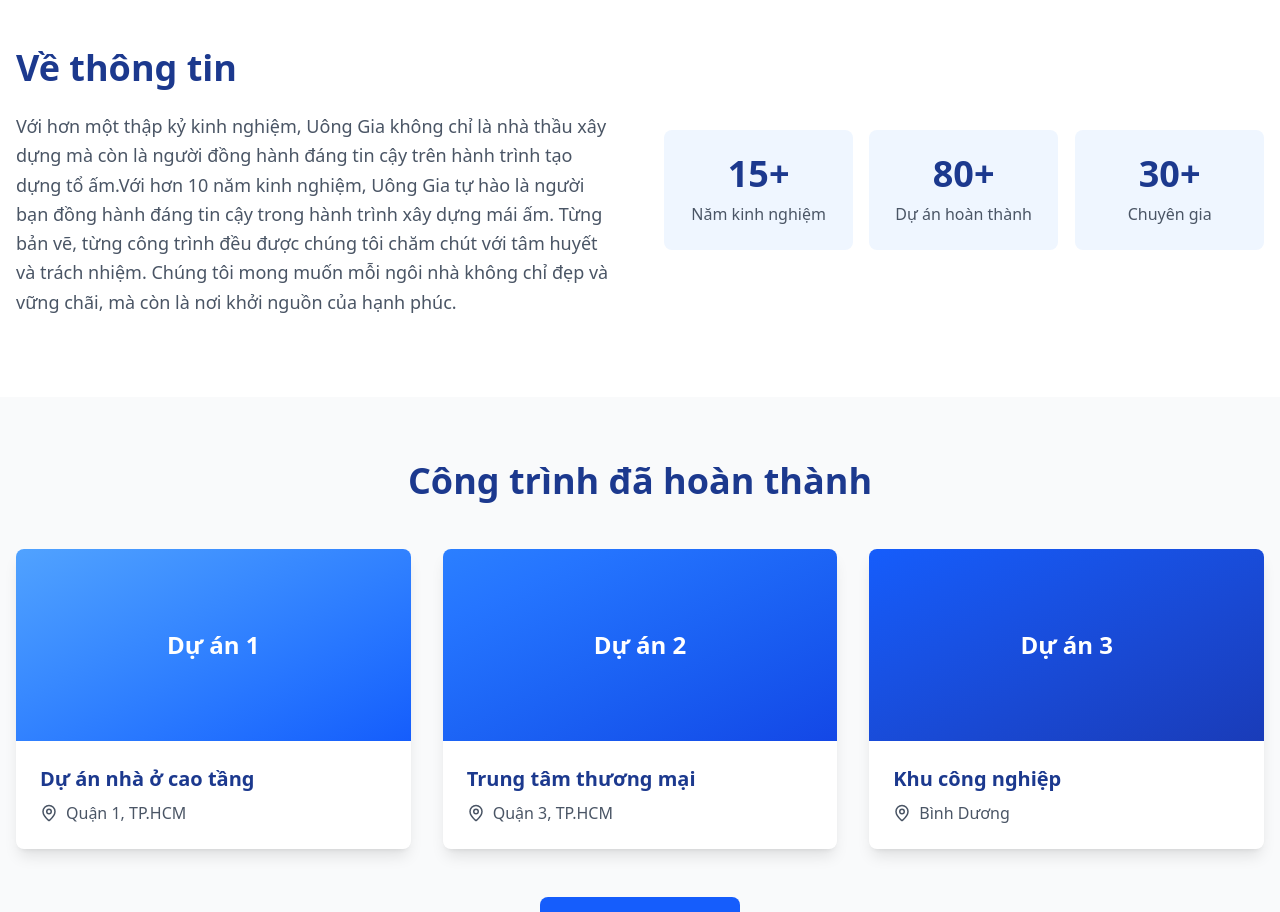
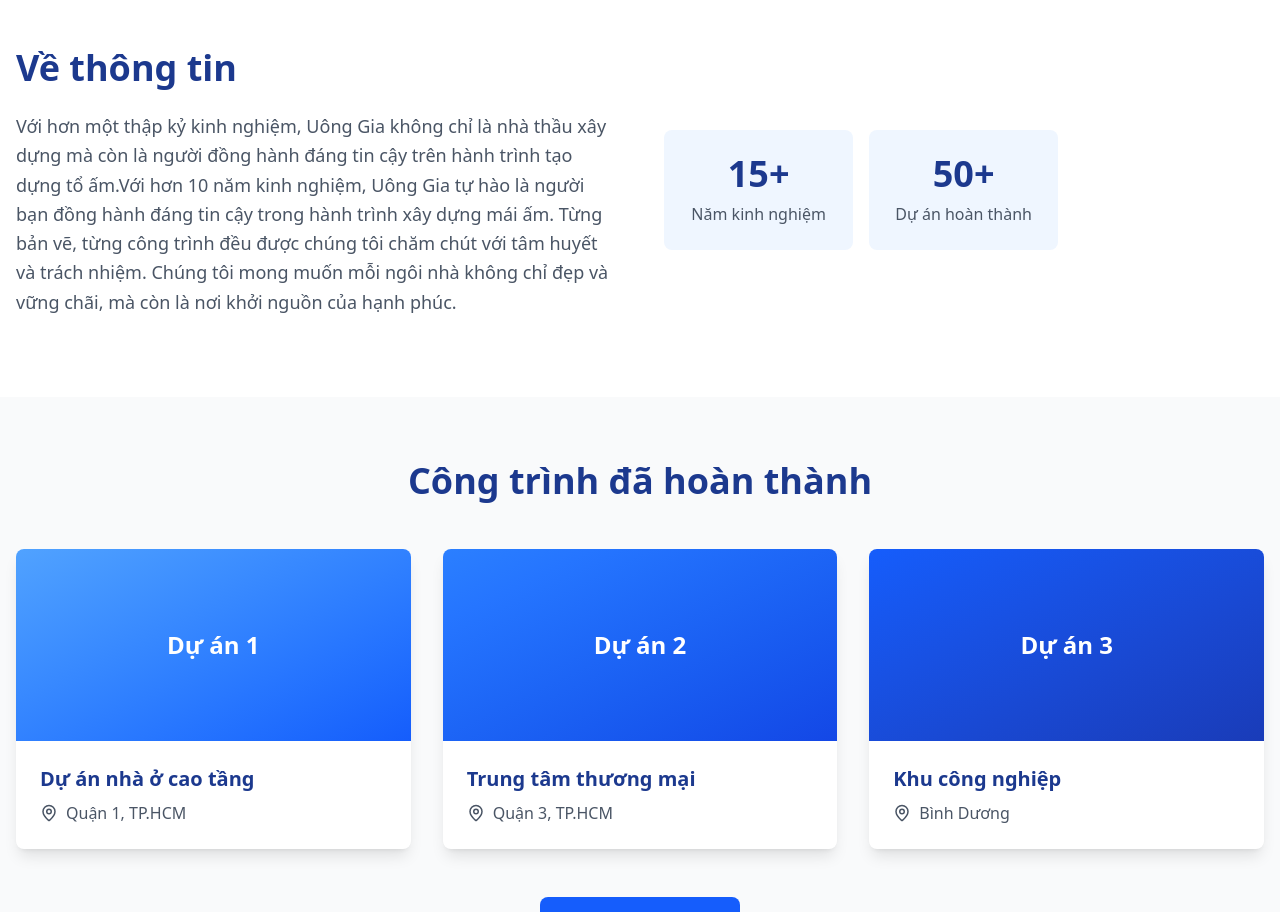
Before and after one commit to Dung554/UongGiaConstruction, a React (Vite) app in the folder FE/UongGiaConstruction/: page / in a window 1280 px wide. Shown: the part 880-1792 px from the top of the page. Built offline with nearby package versions, Linux system fonts and the light colour scheme; no server answers.

Commit message:
Update Overview.tsx

```diff
--- a/FE/UongGiaConstruction/src/components/Overview.tsx
+++ b/FE/UongGiaConstruction/src/components/Overview.tsx
@@ -21,13 +21,10 @@
               <p className="text-gray-600">Năm kinh nghiệm</p>
             </div>
             <div className={`bg-blue-50 p-6 rounded-lg transform transition hover:scale-105 ${isInView ? 'animate-bounce-in delay-100' : 'opacity-0'}`}>
-              <div className="text-4xl font-bold text-blue-900 mb-2">80+</div>
+              <div className="text-4xl font-bold text-blue-900 mb-2">50+</div>
               <p className="text-gray-600">Dự án hoàn thành</p>
             </div>
-            <div className={`bg-blue-50 p-6 rounded-lg transform transition hover:scale-105 ${isInView ? 'animate-bounce-in delay-200' : 'opacity-0'}`}>
-              <div className="text-4xl font-bold text-blue-900 mb-2">30+</div>
-              <p className="text-gray-600">Chuyên gia</p>
-            </div>
+
           </div>
         </div>
       </div>
```
